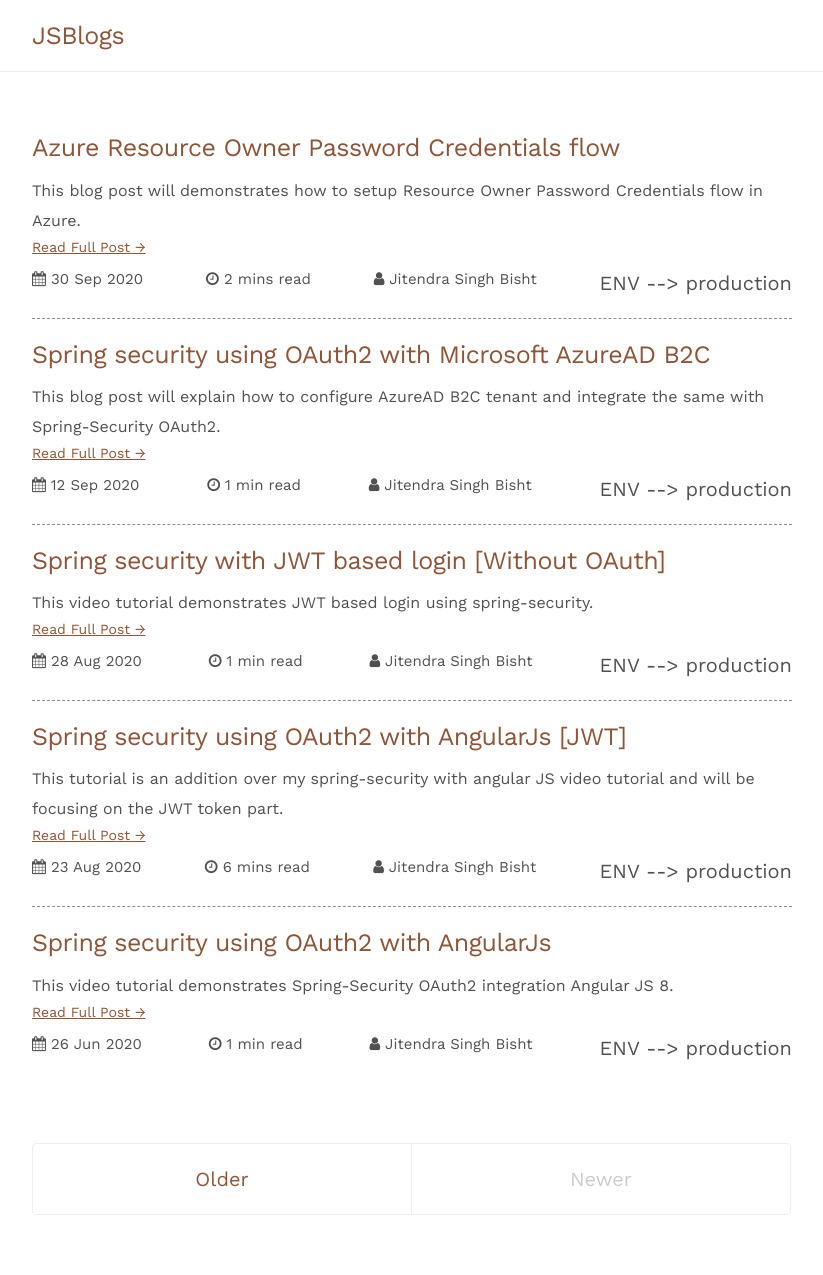
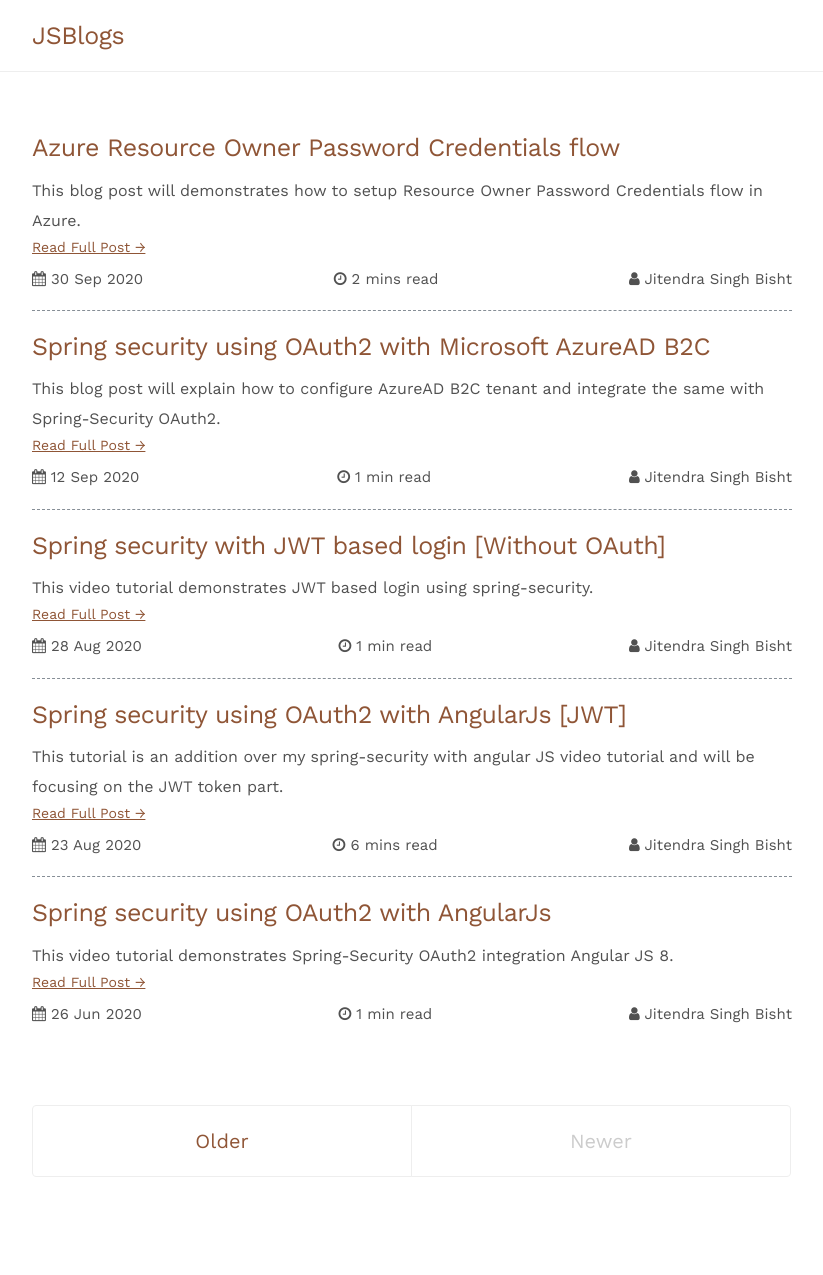
Before and after one commit to jsblogs/jsblogs.github.io, a Jekyll site: the page built from index.html, in a window 1280 px wide. Shown: the whole page, without its empty margins (228-1051 px from the left). Built offline with Jekyll 4.4.1, drawn with Linux system fonts in a browser that asks for light colours; nearby versions of some CDN libraries; the list of posts is cut into pages by our own code; after the commit the page ends 1237 px from its top, so only the background shows below that.

Commit message:
debugging logs removed

```diff
--- a/index.html
+++ b/index.html
@@ -36,7 +36,6 @@ pagination:
             <i class="fa fa-user" aria-hidden="true"></i>
             {{ site.author.name }}
           </div>
-          ENV --> {{jekyll.environment}}
         </div>
 
       </div>
```
